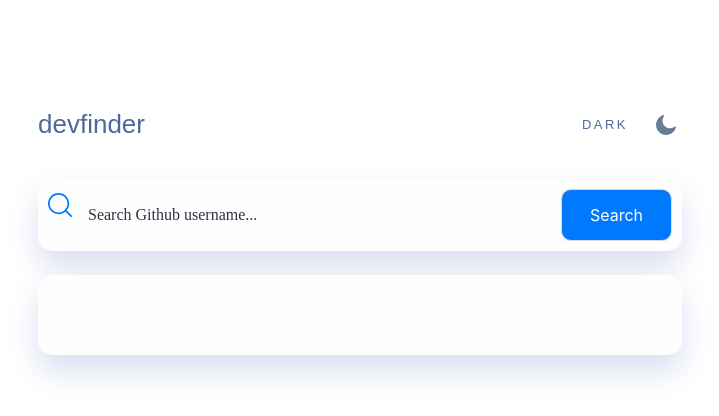
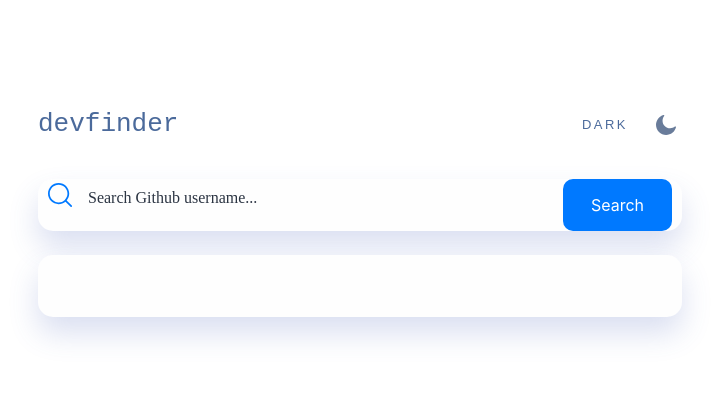
Before and after one commit to baonguyen2711/ip_github, a React (Vite) app: page / in a window 1280 px wide. Shown: the top 416 px of the page, without its empty margins (280-999 px from the left). Built offline with nearby package versions, Linux system fonts and the light colour scheme; no server answers.

Commit message:
update code

```diff
--- a/src/components/StyledComponent/index.tsx
+++ b/src/components/StyledComponent/index.tsx
@@ -1,16 +1,20 @@
 import styled from "styled-components";
 import { Input, Button } from "antd";
-const Container = styled.div`
+interface DarkModeProps {
+  isDarkMode: boolean;
+}
+const Container = styled.div<DarkModeProps>`
   background-color: ${(props) => (props.isDarkMode ? "#141D2F" : "#ffffff")};
 `;
-const Wrapper = styled.div`
-  font-family: "Space Mono", sans-serif;
+const Wrapper = styled.div<DarkModeProps>`
+  font-family: "Space Mono", monospace;
   font-style: normal;
   margin: 0 318px;
   font-weight: 400;
   padding-bottom: 105px;
+  height: 100vh;
   background-color: ${(props) => (props.isDarkMode ? "#141D2F" : "#ffffff")};
-  @media only screen and (min-width: 320px) and (max-width: 598px) {
+  @media only screen and (min-width: 320px) and (max-width: 820px) {
     margin: 0 32px;
   }
 `;
@@ -21,12 +25,12 @@ const Header = styled.div`
   align-items: center;
   margin-bottom: 35px;
 `;
-const TitleHeader = styled.div`
+const TitleHeader = styled.div<DarkModeProps>`
   font-size: 26px;
   line-height: 39px;
   color: ${(props) => (props.isDarkMode ? "#ffffff" : "#4b6a9b")};
 `;
-const ButtonHeader = styled.button`
+const ButtonHeader = styled.button<DarkModeProps>`
   display: flex;
   justify-content: center;
   align-items: center;
@@ -39,14 +43,17 @@ const ButtonHeader = styled.button`
 
   cursor: pointer;
 `;
-const InputSearch = styled(Input.Search)`
+const InputSearch = styled(Input.Search)<DarkModeProps>`
   box-shadow: 0px 16px 30px rgba(70, 96, 187, 0.2);
   border-radius: 15px;
-  padding: 10px;
+  padding: 0 10px;
   margin-bottom: 24px;
   background-color: ${(props) => (props.isDarkMode ? "#1E2A47" : "#fefefe")};
   .ant-input::placeholder {
     color: ${(props) => (props.isDarkMode ? "#ffffff" : "#2b3442")};
+  }
+  .ant-input-group .ant-input-group-addon {
+    background-color: ${(props) => (props.isDarkMode ? "#1E2A47" : "#fefefe")};
   }
   .ant-input:focus,
   .ant-input:hover,
@@ -65,6 +72,7 @@ const InputSearch = styled(Input.Search)`
     font-size: 16px !important;
     line-height: 24px !important;
     text-align: center;
+    border: none;
   }
   .ant-input-affix-wrapper {
     padding: 0;
@@ -76,25 +84,46 @@ const InputSearch = styled(Input.Search)`
     font-family: "Space Mono";
     font-size: 16px;
     line-height: 24px;
-    color: #2b3442;
-    padding: 4px 0;
-    height: 52px;
+    color: ${(props) => (props.isDarkMode ? "#ffffff" : "#2b3442")};
+    padding: 19px 0;
+  }
+  @media only screen and (min-width: 320px) and (max-width: 598px) {
+    margin-bottom: 16px;
+    .ant-input-affix-wrapper {
+      max-width: 200px;
+      white-space: nowrap;
+      overflow: hidden;
+      text-overflow: ellipsis;
+    }
+    .ant-btn {
+      padding: 12px 16px;
+    }
+    .ant-input::placeholder {
+      font-size: 13px;
+      line-height: 19px;
+    }
+    img {
+      margin-right: 1px !important;
+      width: 17px;
+      height: 17px;
+    }
   }
 `;
 const ButtonSearch = styled(Button)`
   background: #0079ff;
 `;
-const Content = styled.div`
+const Content = styled.div<DarkModeProps>`
   background-color: ${(props) => (props.isDarkMode ? "#1E2A47" : "#fefefe")};
   box-shadow: 0px 16px 30px rgba(70, 96, 187, 0.2);
   border-radius: 15px;
-  padding: 40px;
+  padding: 40px 40px 22px 40px;
   position: relative;
   z-index: 99999;
   display: flex;
   @media only screen and (min-width: 320px) and (max-width: 598px) {
     padding: 24px;
     height: 455px;
+  }
 `;
 const MainContent = styled.div`
   width: 100%;
@@ -127,7 +156,11 @@ const ContentImg = styled.img`
     margin-right: 20px;
   }
 `;
-const Name = styled.div`
+const Name = styled.div<DarkModeProps>`
+  max-width: 200px;
+  white-space: nowrap;
+  overflow: hidden;
+  text-overflow: ellipsis;
   margin-block-start: 0;
   margin-block-end: 0;
   font-size: 26px;
@@ -136,9 +169,10 @@ const Name = styled.div`
   @media only screen and (min-width: 320px) and (max-width: 598px) {
     font-size: 16px;
     line-height: 24px;
+    max-width: 150px;
   }
 `;
-const DayJoin = styled.div`
+const DayJoin = styled.div<DarkModeProps>`
   margin-block-start: 10px;
   margin-block-end: 0;
   font-size: 14px;
@@ -155,8 +189,7 @@ const UserName = styled.div`
   margin-block-end: 0;
   font-size: 16px;
   line-height: 24px;
-  color: ${(props) =>
-    props.isDarkMode ? "rgba(255, 255, 255, 0.5)" : "#0079ff"};
+  color: #0079ff;
   margin-bottom: 16px;
   @media only screen and (min-width: 320px) and (max-width: 598px) {
     font-size: 13px;
@@ -164,31 +197,32 @@ const UserName = styled.div`
     margin-bottom: 0;
   }
 `;
-const Profile = styled.div`
+const Profile = styled.div<DarkModeProps>`
   font-size: 14px;
   line-height: 25px;
-  color: #4b6a9b;
+  color: ${(props) =>
+    props.isDarkMode ? "rgba(255, 255, 255, 0.5)" : "#4b6a9b"};
   margin-bottom: 36px;
 `;
-const RepositoryContent = styled.div`
+const RepositoryContent = styled.div<DarkModeProps>`
   padding: 18px 32px;
   background-color: ${(props) => (props.isDarkMode ? "#141D2F" : "#f6f8ff")};
   border-radius: 10px;
   display: flex;
   margin-bottom: 36px;
   @media only screen and (min-width: 320px) and (max-width: 598px) {
-    padding: 18px 27px 18px 0;
+    padding: 18px 20px 18px 0;
     margin-bottom: 24px;
   }
 `;
 
-const RepositoryTitle = styled.div`
+const RepositoryTitle = styled.div<DarkModeProps>`
   font-size: 13px;
   line-height: 19px;
   color: ${(props) => (props.isDarkMode ? "#FFFFFF" : "#4b6a9b")};
   margin-bottom: 9px;
 `;
-const RepositoryResult = styled.div`
+const RepositoryResult = styled.div<DarkModeProps>`
   font-size: 22px;
   line-height: 33px;
   color: ${(props) =>
@@ -227,7 +261,11 @@ const CommunicationsElements = styled.div`
 const CommunicationsIcons = styled.div`
   margin-right: 14px;
 `;
-const CommunicationsResults = styled.div`
+const CommunicationsResults = styled.div<DarkModeProps>`
+  max-width: 200px;
+  white-space: nowrap;
+  overflow: hidden;
+  text-overflow: ellipsis;
   font-size: 14px;
   line-height: 21px;
   color: ${(props) =>
@@ -235,6 +273,7 @@ const CommunicationsResults = styled.div`
   @media only screen and (min-width: 320px) and (max-width: 598px) {
     font-size: 13px;
     line-height: 19px;
+    max-width: 150px;
   }
 `;
 
--- a/src/components/UserSearch/index.tsx
+++ b/src/components/UserSearch/index.tsx
@@ -18,7 +18,6 @@ import {
   Name,
   Profile,
   RepositoryContent,
-  RepositoryFollowers,
   RepositoryResult,
   RepositoryTitle,
   SecondResult,
@@ -27,6 +26,7 @@ import {
   Wrapper,
 } from "../StyledComponent";
 import iconMoon from "../../assets/images/iconMoon.svg";
+import iconSun from "../../assets/images/iconSun.svg";
 import iconMoonWhite from "../../assets/images/iconMoonWhite.svg";
 import iconLocation from "../../assets/images/iconLocation.svg";
 import iconLocationWhite from "../../assets/images/iconLocationWhite.svg";
@@ -39,18 +39,35 @@ import iconGithubWhite from "../../assets/images/iconGithubWhite.svg";
 import iconSearch from "../../assets/images/iconSearch.svg";
 import iconClose from "../../assets/images/iconClose.svg";
 
-import { Button } from "antd";
 import { useState, useEffect } from "react";
 import axios from "axios";
+type UserData = {
+  name: string;
+  login: string;
+  avatar_url: string;
+  created_at: string;
+  bio: string | null;
+  public_repos: number;
+  followers: number;
+  following: number;
+  location: string | null;
+  blog: string | null;
+  html_url: string;
+};
+const UserSearch = () => {
+  const [isDarkMode, setIsDarkMode] = useState<boolean>(false);
+  const [username, setUsername] = useState<string>("");
+  const [userData, setUserData] = useState<UserData | null>(null);
+  const [showError, setShowError] = useState<boolean>(false);
 
-const UserSearch = () => {
-  const [isDarkMode, setIsDarkMode] = useState(false);
-  const [username, setUsername] = useState("");
-  const [userData, setUserData] = useState(null);
-  const [showError, setShowError] = useState(false);
   const handleToggleTheme = () => {
     setIsDarkMode(!isDarkMode);
+    localStorage.setItem("isDarkMode", !isDarkMode ? "true" : "false");
   };
+  useEffect(() => {
+    const storedTheme = localStorage.getItem("isDarkMode");
+    setIsDarkMode(storedTheme === "true");
+  }, []);
   useEffect(() => {
     const fetchData = async () => {
       const response = await fetch(
@@ -83,11 +100,7 @@ const UserSearch = () => {
             {isDarkMode ? (
               <>
                 LIGHT
-                <img
-                  src={iconMoonWhite}
-                  alt=""
-                  style={{ marginLeft: "28px" }}
-                />
+                <img src={iconSun} alt="" style={{ marginLeft: "28px" }} />
               </>
             ) : (
               <>
@@ -98,11 +111,17 @@ const UserSearch = () => {
           </ButtonHeader>
         </Header>
         <InputSearch
+          value={username}
           isDarkMode={isDarkMode}
           placeholder="Search Github username..."
           enterButton={<ButtonSearch>Search</ButtonSearch>}
           prefix={
-            <img src={iconSearch} alt="" style={{ marginRight: "11px" }}></img>
+            <img
+              src={iconSearch}
+              alt=""
+              style={{ marginRight: "11px" }}
+              onClick={handleSearch}
+            ></img>
           }
           suffix={
             showError && (
@@ -111,9 +130,19 @@ const UserSearch = () => {
                   color: "#FF0000",
                   marginRight: "31px",
                   fontSize: "16px",
+                  display: "flex",
+                  alignItems: "center",
                 }}
               >
-                <img src={iconClose} alt="" style={{ marginRight: "12px" }} />
+                <img
+                  src={iconClose}
+                  alt=""
+                  style={{ marginRight: "12px" }}
+                  onClick={() => {
+                    setUsername("");
+                    setShowError(false);
+                  }}
+                />
                 No results
               </span>
             )
@@ -121,7 +150,10 @@ const UserSearch = () => {
           onSearch={handleSearch}
           onChange={(event) => setUsername(event.target.value)}
         />
-        <Content isDarkMode={isDarkMode}>
+        <Content
+          isDarkMode={isDarkMode}
+          style={{ display: showError ? "none" : "flex" }}
+        >
           {userData && (
             <>
               <div>
@@ -224,7 +256,7 @@ const UserSearch = () => {
                           )}
                         </CommunicationsIcons>
                         <CommunicationsResults isDarkMode={isDarkMode}>
-                          {userData.blog ?? "Not available"}
+                          {userData.html_url ?? "Not available"}
                         </CommunicationsResults>
                       </CommunicationsElements>
                       <CommunicationsElements>
```
Also changed, not shown: src/assets/images/iconSun.svg (added).
